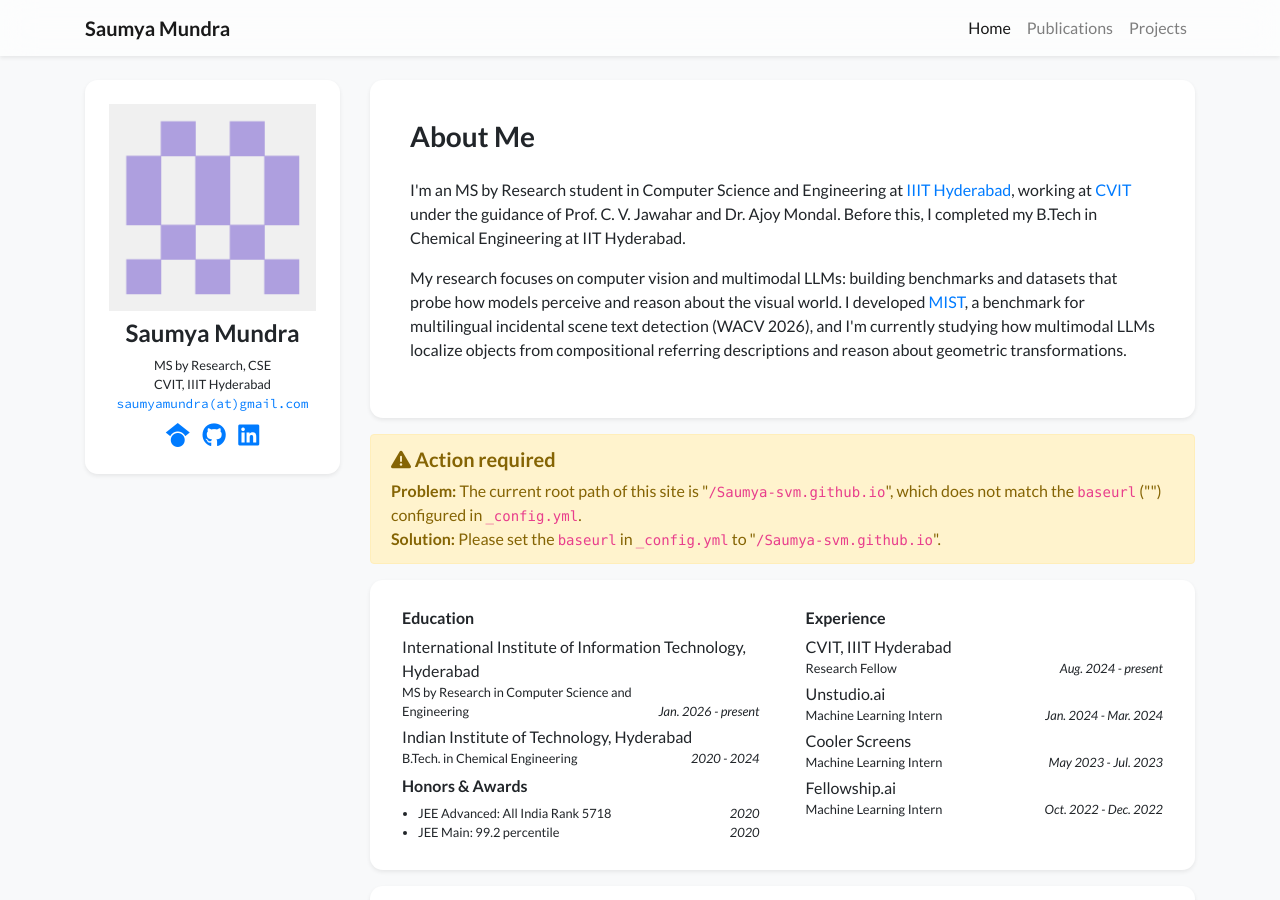
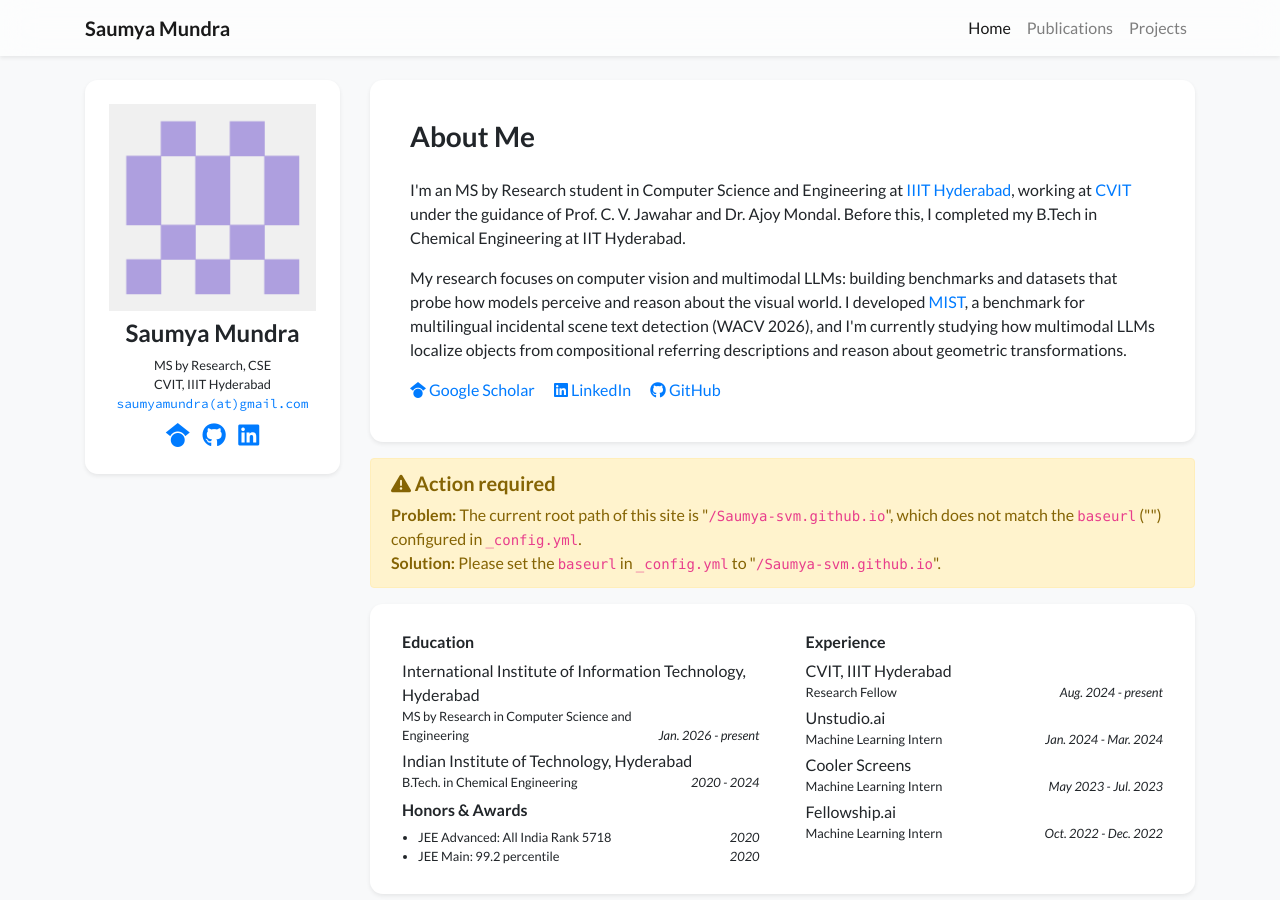
Before and after one commit to Saumya-svm/Saumya-svm.github.io, a Jekyll site: the page built from index.html, in a window 1280 px wide and 900 px high. Built offline with Jekyll 4.4.1, drawn with Linux system fonts in a browser that asks for light colours; nearby versions of some CDN libraries; a style sheet for code colours, icons or effects is not loaded.

Commit message:
Show labeled Google Scholar, LinkedIn and GitHub links in About Me
Co-Authored-By: Claude Opus 5.5 <noreply@anthropic.com>

```diff
--- a/_includes/widgets/profile_card_bio_only.html
+++ b/_includes/widgets/profile_card_bio_only.html
@@ -16,6 +16,22 @@
                         {% if site.data.profile.cv_link %}
                             <a target="_blank" href="{{ site.data.profile.cv_link | relative_url }}"><i class="fas fa-file-alt"></i> Curriculum Vitae</a> <br/>
                         {% endif %}
+                        <div class="mt-2">
+                            {% if site.data.profile.gscholar %}
+                            {%- if site.data.profile.gscholar contains 'scholar.google' -%}
+                            {%- assign gscholar_url = site.data.profile.gscholar -%}
+                            {%- else -%}
+                            {%- assign gscholar_url = 'https://scholar.google.com/citations?user=' | append: site.data.profile.gscholar -%}
+                            {%- endif -%}
+                            <a class="mr-3 no-break" target="_blank" href="{{ gscholar_url }}"><i class="fab fa-google-scholar"></i> Google Scholar</a>
+                            {% endif %}
+                            {% if site.data.profile.linkedin %}
+                            <a class="mr-3 no-break" target="_blank" href="https://www.linkedin.com/in/{{ site.data.profile.linkedin }}"><i class="fab fa-linkedin"></i> LinkedIn</a>
+                            {% endif %}
+                            {% if site.data.profile.github %}
+                            <a class="mr-3 no-break" target="_blank" href="https://github.com/{{ site.data.profile.github }}"><i class="fab fa-github"></i> GitHub</a>
+                            {% endif %}
+                        </div>
                     </div>
 
                 </div>
```
